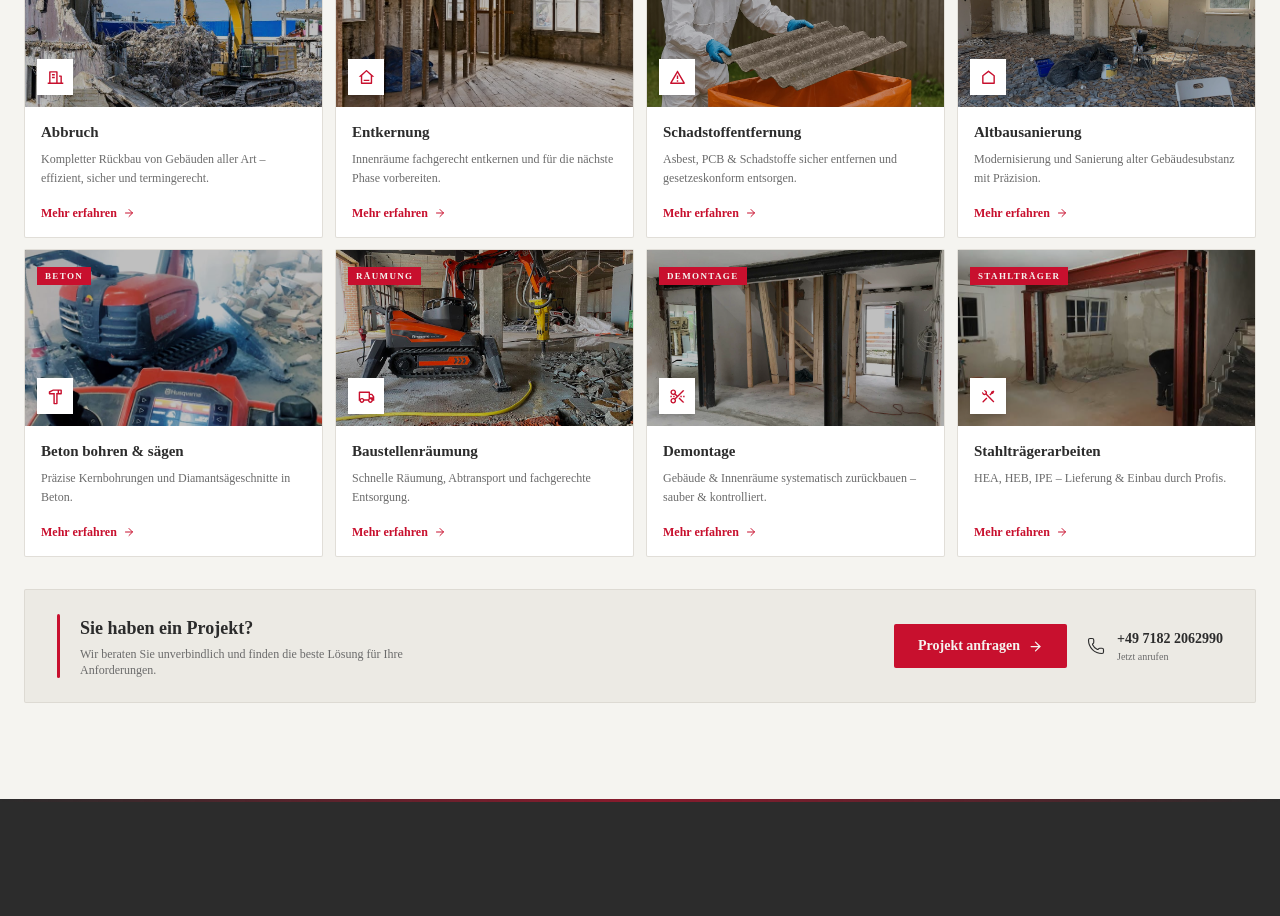
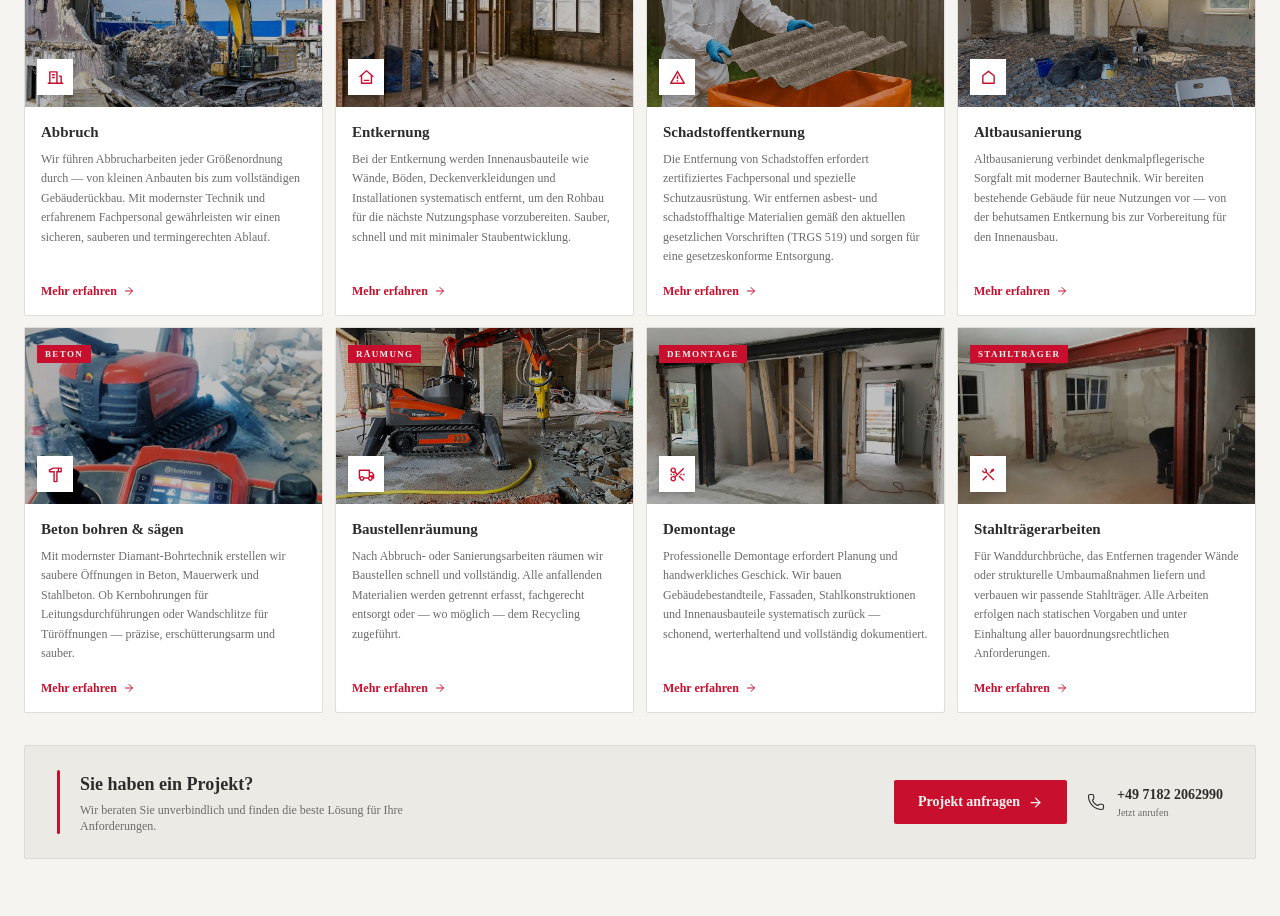
Before and after one commit to drenbuqa/oli-abbruch, a Next.js app: page / in a window 1280 px wide. Shown: the part 1200-2116 px from the top of the page. Built offline with nearby package versions, Linux system fonts and the light colour scheme.

Commit message:
Clean up junk files and deduplicate services data

```diff
--- a/src/components/Leistungen.tsx
+++ b/src/components/Leistungen.tsx
@@ -2,30 +2,10 @@
 
 import { useRef } from "react";
 import { motion, useInView } from "framer-motion";
-import {
-  RiBuildingLine,
-  RiHome3Line,
-  RiAlertLine,
-  RiHomeLine,
-  RiHammerLine,
-  RiTruckLine,
-  RiScissorsCutLine,
-  RiToolsLine,
-} from "react-icons/ri";
 import { ArrowRight, ShieldCheck, Clock, Leaf, Phone } from "lucide-react";
 import Link from "next/link";
 import ImageWithFallback from "@/components/ImageWithFallback";
-
-const services = [
-  { slug: "abbruch",              tag: "ABBRUCH",    icon: RiBuildingLine,   title: "Abbruch",               desc: "Kompletter Rückbau von Gebäuden aller Art – effizient, sicher und termingerecht.",          image: "/images/abbruch/PHOTO-2026-07-13-23-02-02-3.jpg" },
-  { slug: "entkernung",           tag: "ENTKERNUNG", icon: RiHome3Line,      title: "Entkernung",             desc: "Innenräume fachgerecht entkernen und für die nächste Phase vorbereiten.",                   image: "/images/abbruch/PHOTO-2026-07-13-23-02-02.jpg" },
-  { slug: "schadstoffentkernung", tag: "SCHADSTOFFE",icon: RiAlertLine,      title: "Schadstoffentfernung",   desc: "Asbest, PCB & Schadstoffe sicher entfernen und gesetzeskonform entsorgen.",                 image: "/images/asbest/PHOTO-2026-07-13-22-38-16.jpg" },
-  { slug: "altbausanierung",      tag: "SANIERUNG",  icon: RiHomeLine,       title: "Altbausanierung",        desc: "Modernisierung und Sanierung alter Gebäudesubstanz mit Präzision.",                         image: "/images/abbruch/PHOTO-2026-07-13-23-02-02-2.jpg" },
-  { slug: "betonbohren",          tag: "BETON",      icon: RiHammerLine,     title: "Beton bohren & sägen",   desc: "Präzise Kernbohrungen und Diamantsägeschnitte in Beton.",                                   image: "/images/abbruch/PHOTO-2026-07-13-23-02-01.jpg" },
-  { slug: "baustellenraeumung",   tag: "RÄUMUNG",    icon: RiTruckLine,      title: "Baustellenräumung",      desc: "Schnelle Räumung, Abtransport und fachgerechte Entsorgung.",                               image: "/images/abbruch/PHOTO-2026-07-13-23-02-02-4.jpg" },
-  { slug: "demontage",            tag: "DEMONTAGE",  icon: RiScissorsCutLine,title: "Demontage",              desc: "Gebäude & Innenräume systematisch zurückbauen – sauber & kontrolliert.",                   image: "/images/stahltraeger/PHOTO-2026-07-13-22-29-36-2.jpg" },
-  { slug: "stahltraeger",         tag: "STAHLTRÄGER",icon: RiToolsLine,      title: "Stahlträgerarbeiten",    desc: "HEA, HEB, IPE – Lieferung & Einbau durch Profis.",                                         image: "/images/stahltraeger/PHOTO-2026-07-13-22-29-36-3.jpg" },
-];
+import { services } from "@/lib/services";
 
 const badges = [
   { icon: ShieldCheck, title: "Sicher & zertifiziert", desc: "Höchste Sicherheitsstandards" },
@@ -91,7 +71,7 @@ export default function Leistungen() {
                 >
                   <div className="relative h-44 overflow-hidden bg-charcoal shrink-0">
                     <ImageWithFallback
-                      src={service.image}
+                      src={service.heroImage}
                       alt={service.title}
                       fill
                       plain
```
Also changed, not shown: 1 other file (tests, documents, lock files or other folders).
